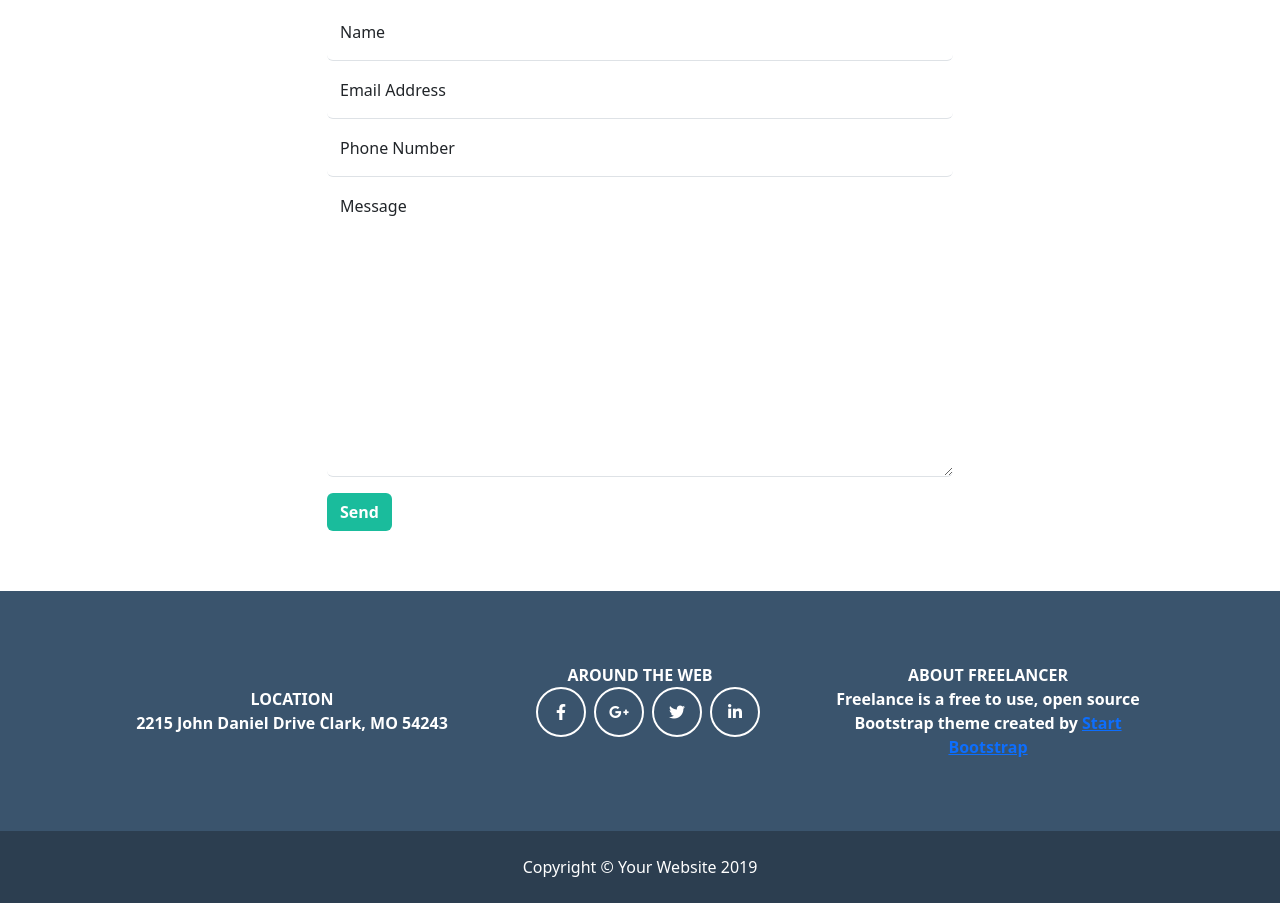
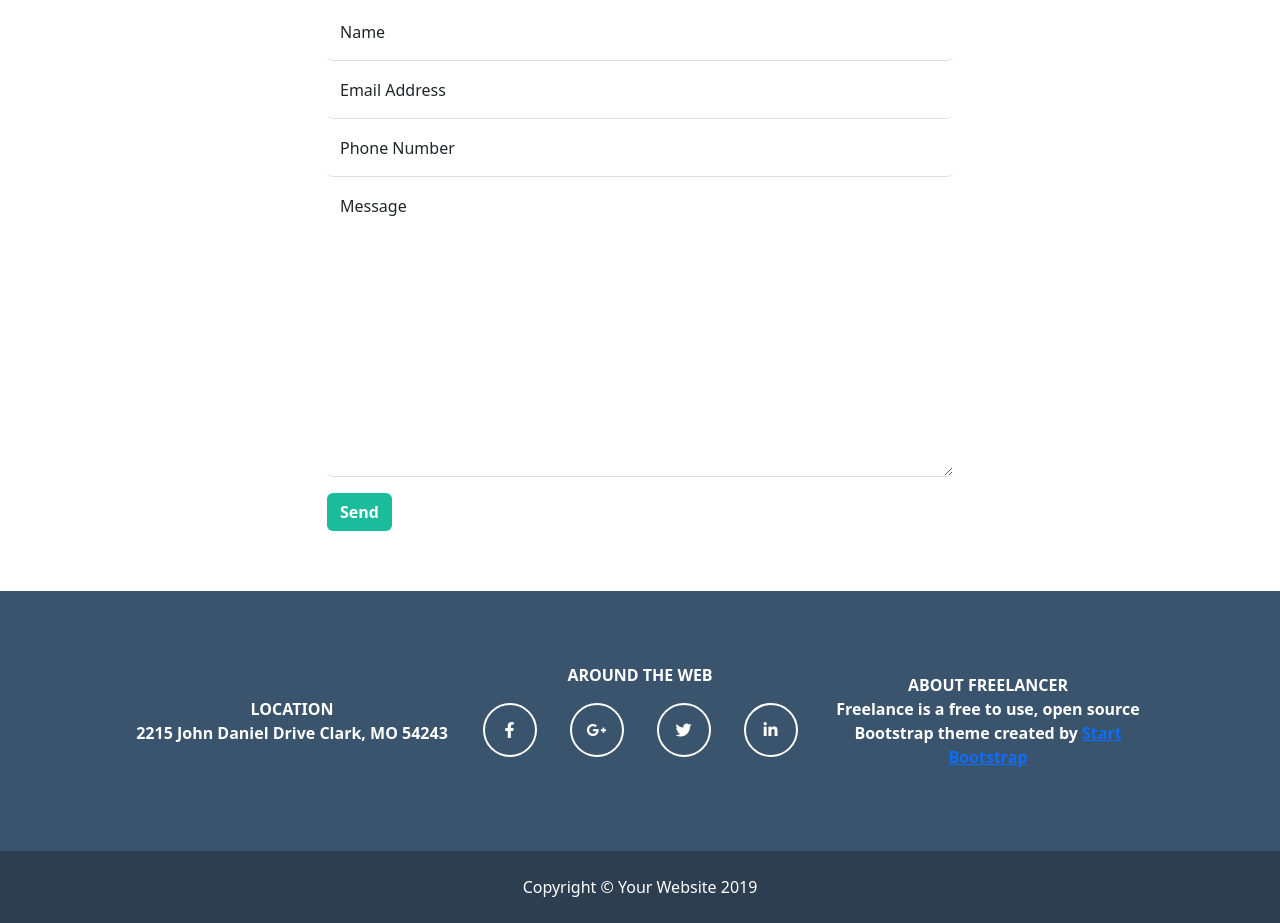
Before and after one commit to LucaZanfrisco/html-css-bootstrap-freelancer, a plain HTML site: page index.html in a window 1280 px wide. Shown: the part 2276-3199 px from the top of the page. Drawn offline with nearby package versions, Linux system fonts and the light colour scheme.

Commit message:
adjust position social button

```diff
--- a/css/component.css
+++ b/css/component.css
@@ -34,8 +34,7 @@
 .ms_social{
     border: .125rem solid white;
     border-radius: 50%;
-    height: 50px;
-    width: 50px;
+    padding: 25px;
     position: relative;
     display: inline-block;
 }
--- a/index.html
+++ b/index.html
@@ -199,17 +199,17 @@
                 </div>
                 <div class="col-12 col-md my-4">
                     <div>AROUND THE WEB</div>
-                    <ul class="row list-unstyled justify-content-center">
-                        <li class="col-2">
+                    <ul class="row row-cols-4 list-unstyled justify-content-center mt-3">
+                        <li class="col">
                             <a href="#" class="ms_social"><i class="fa-brands fa-facebook-f"></i></a>
                         </li>
-                        <li class="col-2">
+                        <li class="col">
                             <a href="#" class="ms_social"><i class="fa-brands fa-google-plus-g"></i></a>
                         </li>
-                        <li class="col-2">
+                        <li class="col">
                             <a href="#" class="ms_social"><i class="fa-brands fa-twitter"></i></a>
                         </li>
-                        <li class="col-2">
+                        <li class="col">
                             <a href="#" class="ms_social"><i class="fa-brands fa-linkedin-in"></i></a>
                         </li>
                     </ul>
```
